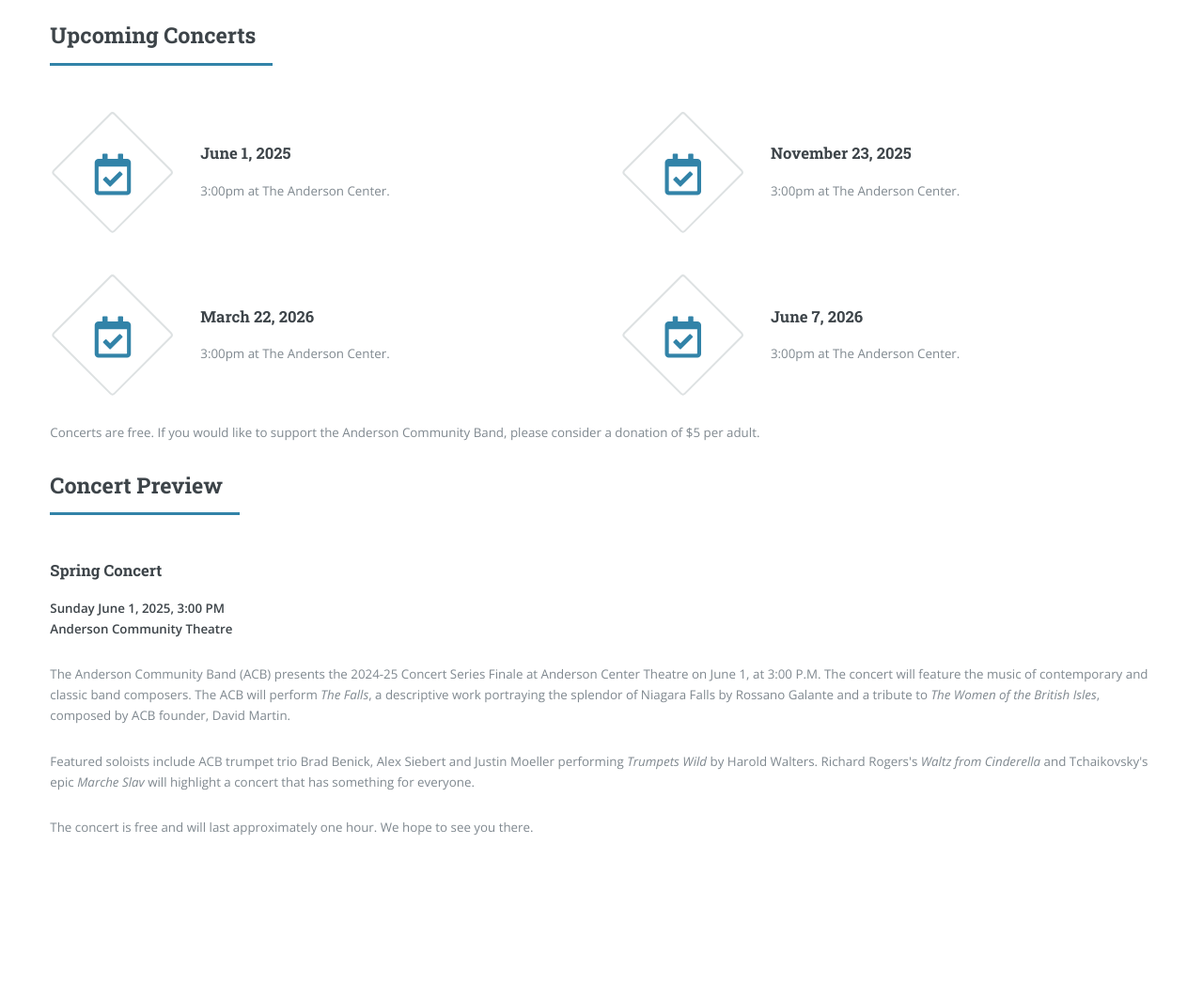
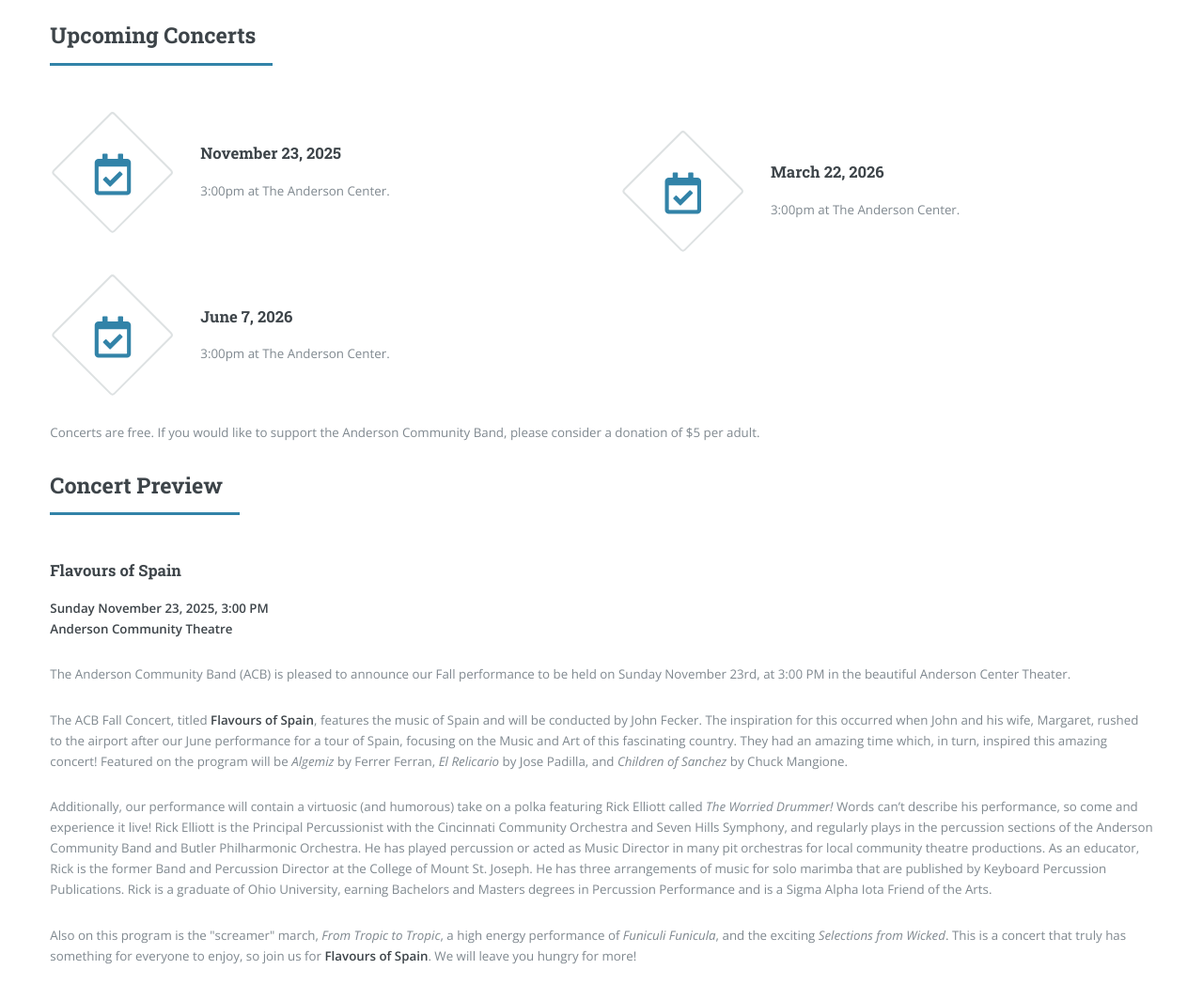
Before and after one commit to larlaffer/larlaffer.github.io, a plain HTML site: page concerts.html in a window 1280 px wide. Shown: the part 117-1182 px from the top of the page at 94% size. Before the commit the page ends 1064 px from the top, so only its background shows below. Drawn offline with nearby package versions, Linux system fonts and the light colour scheme.

Commit message:
Update concerts.html

```diff
--- a/concerts.html
+++ b/concerts.html
@@ -25,13 +25,6 @@
 									<article>
 										<span class="icon far fa-calendar-check"></span>
 										<div class="content">
-											<h3>June 1, 2025</h3>
-											<p>3:00pm at The Anderson Center.</p>
-										</div>
-									</article>
-									<article>
-										<span class="icon far fa-calendar-check"></span>
-										<div class="content">
 											<h3>November 23, 2025</h3>
 											<p>3:00pm at The Anderson Center.</p>
 										</div>
@@ -55,11 +48,12 @@
 								<header class="major">
 									<h2>Concert Preview</h2>
 								</header>
-								<h3>Spring Concert</h3>
-								<p><strong>Sunday June 1, 2025, 3:00 PM<br/>Anderson Community Theatre</strong></p>
-								<p>The Anderson Community Band (ACB) presents the 2024-25 Concert Series Finale at Anderson Center Theatre on June 1, at 3:00 P.M. The concert will feature the music of contemporary and classic band composers. The ACB will perform <em>The Falls</em>, a descriptive work portraying the splendor of Niagara Falls by Rossano Galante and a tribute to <em>The Women of the British Isles</em>, composed by ACB founder, David Martin.</p>
- 								<p>Featured soloists include ACB trumpet trio Brad Benick, Alex Siebert and Justin Moeller performing <em>Trumpets Wild</em> by Harold Walters. Richard Rogers's <em>Waltz from Cinderella</em> and Tchaikovsky's epic <em>Marche Slav</em> will highlight a concert that has something for everyone.</p>
-								<p>The concert is free and will last approximately one hour. We hope to see you there.</p>
+								<h3>Flavours of Spain</h3>
+								<p><strong>Sunday November 23, 2025, 3:00 PM<br/>Anderson Community Theatre</strong></p>
+								<p>The Anderson Community Band (ACB) is pleased to announce our Fall performance to be held on Sunday November 23rd, at 3:00 PM in the beautiful Anderson Center Theater.</p>
+								<p>The ACB Fall Concert, titled <strong>Flavours of Spain</strong>, features the music of Spain and will be conducted by John Fecker. The inspiration for this occurred when John and his wife, Margaret, rushed to the airport after our June performance for a tour of Spain, focusing on the Music and Art of this fascinating country. They had an amazing time which, in turn, inspired this amazing concert! Featured on the program will be <em>Algemiz</em> by Ferrer Ferran, <em>El Relicario</em> by Jose Padilla, and <em>Children of Sanchez</em> by Chuck Mangione.</p>
+ 								<p>Additionally, our performance will contain a virtuosic (and humorous) take on a polka featuring Rick Elliott called <em>The Worried Drummer!</em> Words can’t describe his performance, so come and experience it live! Rick Elliott is the Principal Percussionist with the Cincinnati Community Orchestra and Seven Hills Symphony, and regularly plays in the percussion sections of the Anderson Community Band and Butler Philharmonic Orchestra. He has played percussion or acted as Music Director in many pit orchestras for local community theatre productions. As an educator, Rick is the former Band and Percussion Director at the College of Mount St. Joseph. He has three arrangements of music for solo marimba that are published by Keyboard Percussion Publications. Rick is a graduate of Ohio University, earning Bachelors and Masters degrees in Percussion Performance and is a Sigma Alpha Iota Friend of the Arts.</p>
+								<p>Also on this program is the "screamer" march, <em>From Tropic to Tropic</em>, a high energy performance of <em>Funiculi Funicula</em>, and the exciting <em>Selections from Wicked</em>. This is a concert that truly has something for everyone to enjoy, so join us for <strong>Flavours of Spain</strong>. We will leave you hungry for more!</p>
 							</section>
 						</div>
 					</div>
```
